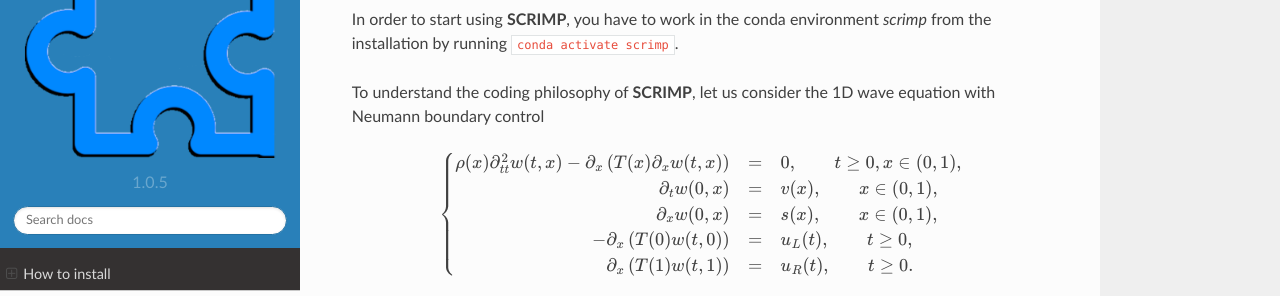
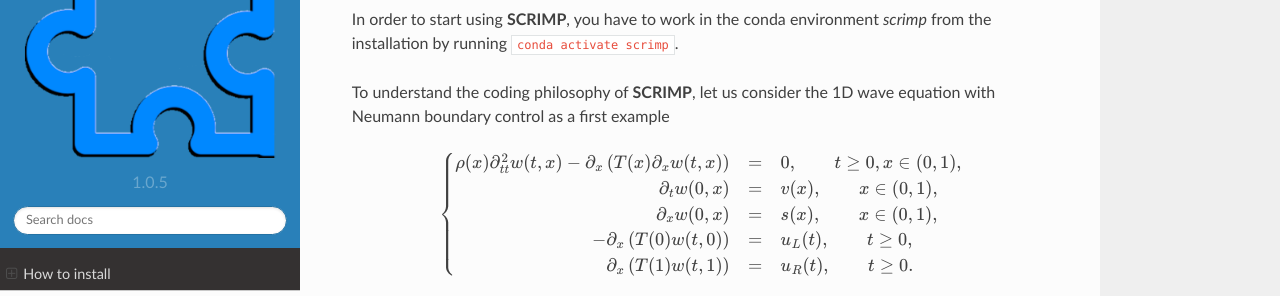
Before and after one commit to g-haine/scrimp, a Sphinx documentation site: the page built from docs/source/started.rst, in a window 1280 px wide and 900 px high. Shown: the part 152-448 px from the top of the window. Built offline with Sphinx 7.4.7 and the Read the Docs theme 2.0.0, drawn with Linux system fonts in a browser that asks for light colours.

Commit message:
minor changes in english formulation

```diff
--- a/docs/source/install.rst
+++ b/docs/source/install.rst
@@ -29,4 +29,6 @@
 
 You can find this documentation `here <https://g-haine.github.io/scrimp/latex/scrimp.pdf>`_.
 
+It is automatically built upon the code comments using sphinx.
+
 See `Sphinx <https://www.sphinx-doc.org/>`_ for further informations.
--- a/docs/source/started.rst
+++ b/docs/source/started.rst
@@ -3,7 +3,7 @@
 
 In order to start using **SCRIMP**, you have to work in the conda environment *scrimp* from the installation by running :code:`conda activate scrimp`.
 
-To understand the coding philosophy of **SCRIMP**, let us consider the 1D wave equation with Neumann boundary control
+To understand the coding philosophy of **SCRIMP**, let us consider the 1D wave equation with Neumann boundary control as a first example
 
 .. math::
 
```
